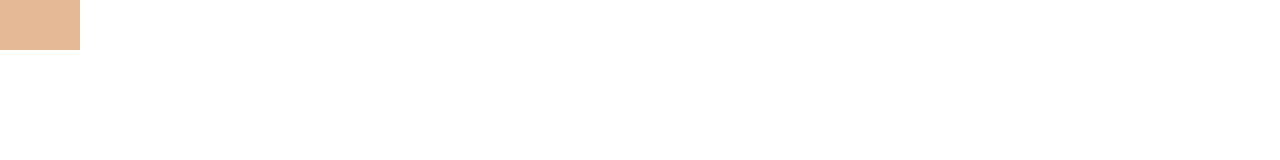
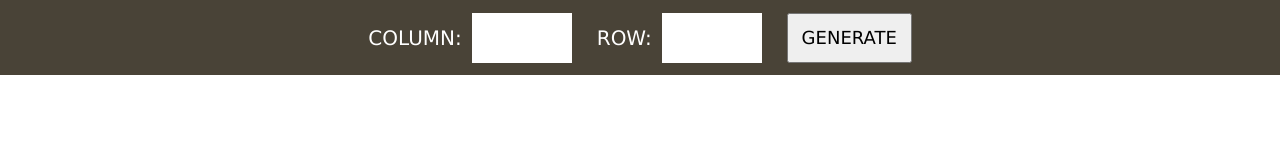
Before and after one commit to balinthandler/grid, a plain HTML site: page index.html in a window 1280 px wide. Drawn offline with Linux system fonts and the light colour scheme.

Commit message:
Input boxes for row & column numbers, stretch when window resized

```diff
--- a/index.html
+++ b/index.html
@@ -5,6 +5,7 @@
         <link rel="stylesheet" href="style.css">
     </head>
     <body>
+        <div id="navBar"></div>
         <div id="container"></div>
         <script type="text/javascript" src="script.js"></script>
     </body>
--- a/script.js
+++ b/script.js
@@ -1,71 +1,103 @@
 
-let boxCountX = 16;
-let boxCountY = 16;
+let boxCountX = 30;
+let boxCountY = 30;
+let barHeight = 75;
+let regEx = new RegExp(/^[1-9]\d{0,}/);
+
+let labelX = document.createElement('label')
+let labelY = document.createElement('label')
+labelX.textContent = 'COLUMN:';
+labelY.textContent = 'ROW:';
+
+let inputX = document.createElement('input');
+inputX.setAttribute('id', 'x');
+let inputY = document.createElement('input');
+inputY.setAttribute('id', 'y');
+
+
+//--Button & Navbar------------------------------------------------------------------------
+let btn = document.createElement('button');
+btn.textContent = 'GENERATE';
+
+let navBar = document.querySelector('#navBar');
+navBar.style.height = barHeight+'px';
+navBar.appendChild(labelX);
+navBar.appendChild(inputX);
+navBar.appendChild(labelY);
+navBar.appendChild(inputY);
+navBar.appendChild(btn);
+
+
 let container = document.querySelector('#container');
-/*
-let inputX = document.createElement('input');
-let inputY = document.createElement('input');
-
-let btn = document.createElement('button');
-btn.textContent = 'CREATE';
-
-let openDiv = document.createElement('div');
-openDiv.setAttribute('id','openDiv');
-
-let body = document.querySelector('body');
-openDiv.appendChild(inputX);
-openDiv.appendChild(inputY);
-openDiv.appendChild(btn);
-body.appendChild(openDiv);
-
-btn.addEventListener('click', createBoxes);
-
-//--Creating rows and boxes
-function createBoxes() {*/
-    for (j=0; j< boxCountY; j++){
-        //--Creating rows
+//--Creating rows--------------------------------------------------------------------------
+function createBoxes() {
+    for (j=0; j< inputY.value; j++){
         let rows = document.createElement('div');
         rows.setAttribute('class','boxContainer');
         container.appendChild(rows);
-            //--Creating boxes
-            for (i=0; i<boxCountX; i++){
+        //--Creating boxes-----------------------------------------------------------------
+        for (i=0; i<inputX.value; i++){
             let gridboxX = document.createElement('div');
             gridboxX.setAttribute('class','box');
-            gridboxX.style.width = (window.innerWidth / boxCountX) + 'px';
-            gridboxX.style.height = (window.innerHeight / boxCountY) + 'px';
+            gridboxX.style.width = (window.innerWidth / inputX.value) + 'px';
+            gridboxX.style.height = ((window.innerHeight-barHeight) / inputY.value) + 'px';
             rows.appendChild(gridboxX);
         }
     }
-//}
+}
+//-----------------------------------------------------------------------------------------
 
-//--Window resize eventListener
+//--On-click grid redraw-------------------------------------------------------------------
+btn.addEventListener('click', reDraw);
+function reDraw() {
+    if (regEx.test(inputX.value) && regEx.test(inputY.value)) {
+        container.innerHTML = '';
+        createBoxes();
+        let box = document.querySelectorAll('.box');
+        box.forEach((asd) => {
+            asd.addEventListener('mouseover', boxHover);
+        });
+    }
+    else{
+        alert('Csak 0-nál nagyobb számokat írj be!')
+    }
+
+}
+//-----------------------------------------------------------------------------------------
+
+
+//--Window resize eventListener------------------------------------------------------------
+//--Box resize function--------------------------------------------------------------------
 window.addEventListener('resize', winResize);
-
-//--Box resize function
 function winResize(){
     let box = document.querySelectorAll('.box');
     box.forEach((asd) => {
-        asd.style.width = (window.innerWidth / boxCountX) + 'px';
-        asd.style.height = (window.innerHeight / boxCountY) + 'px';
+        asd.style.width = (window.innerWidth / inputX.value) + 'px';
+        asd.style.height = (((window.innerHeight)-barHeight) / inputY.value) + 'px';
     })
 }
+//-----------------------------------------------------------------------------------------
 
-//--Box mouseover eventListener
+
+//--Box mouseover eventListener------------------------------------------------------------
 let box = document.querySelectorAll('.box');
 box.forEach((asd) => {
     asd.addEventListener('mouseover', boxHover);
 });
+//-----------------------------------------------------------------------------------------
 
-//--Mouseover random RGB Effect
+//--Mouseover random RGB Effect------------------------------------------------------------
 function boxHover(){
-   let rndmColor = `rgba(${rndm()},${rndm()},${rndm()},0.5)`;
-   this.style.backgroundColor = rndmColor;
+    let rndmColor = `rgba(${rndm()},${rndm()},${rndm()},0.5)`;
+    this.style.backgroundColor = rndmColor;
+
+}
+//-----------------------------------------------------------------------------------------
 
 
-
-}
-//--Random RGB
+//--Random RGB-----------------------------------------------------------------------------
 function rndm() {
     let random = Math.floor(Math.random() * (255 - 1 + 1)) + 1;
     return random;
 }
+//-----------------------------------------------------------------------------------------
--- a/style.css
+++ b/style.css
@@ -2,31 +2,62 @@ body{
     margin: 0;
     padding: 0;
     border: 0;
+}
 
-}
 #container {
     background-color: rgb(255, 255, 255);
     width: 100vw;
     height: 100vh;
     align-items: center;
+}
 
+#navBar {
+    background-color: rgb(73, 67, 55);
+    border: 1px solid rgb(235, 235, 235);
+    margin: 0;
+    padding: 0;
+    border: 0;
+    width: 100vw;
+    display: flex;
+    flex-direction: row;
+    justify-content: center;
+    align-items: center;
 }
-#openDiv {
-    display: block;
-    background-color: rgb(250, 249, 247);
-    border: 1px solid rgb(235, 235, 235);
-    max-width: 600px;
-    min-height: 600px;
+
+label{
+    color: white;
+    font-size: 20px;
+    font-family: Verdana, Geneva, Tahoma, sans-serif;
+}
+
+input {
+    font-size: 24px;
+    height: 50px;
+    width: 100px;
+    margin: 0px 25px 0px 10px;
+    padding: 0;
+    border: 0;
+    text-align: center;
+    font-family: Verdana, Geneva, Tahoma, sans-serif;
+}
+
+button{
+    height: 50px;
+    width: 125px;
+    font-family: Verdana, Geneva, Tahoma, sans-serif;
+    font-size: 18px;
 }
 
 .boxContainer{
     display: flex;
-
+    margin: 0;
+    padding: 0;
+    border: 0;
+    font-family: Verdana, Geneva, Tahoma, sans-serif;
 }
 
 .box {
     display: flex;
     float: left;
     background-color: rgb(255, 255, 255);
-
 }
```
